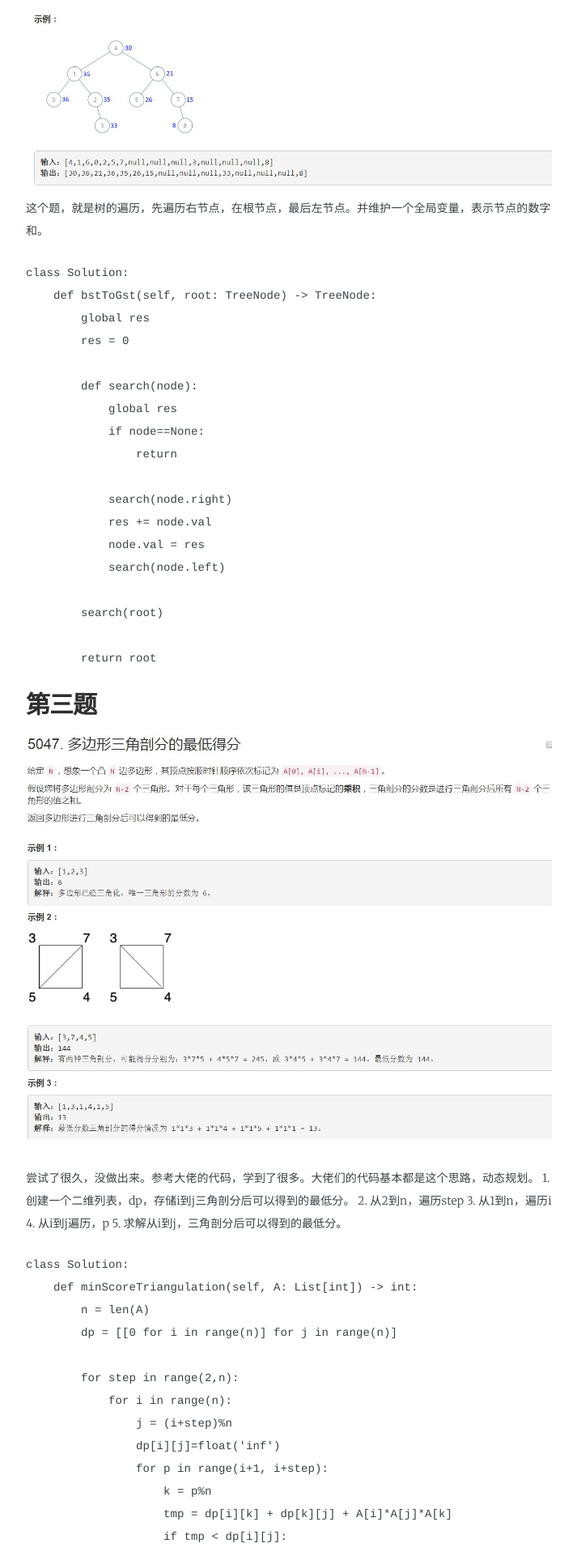
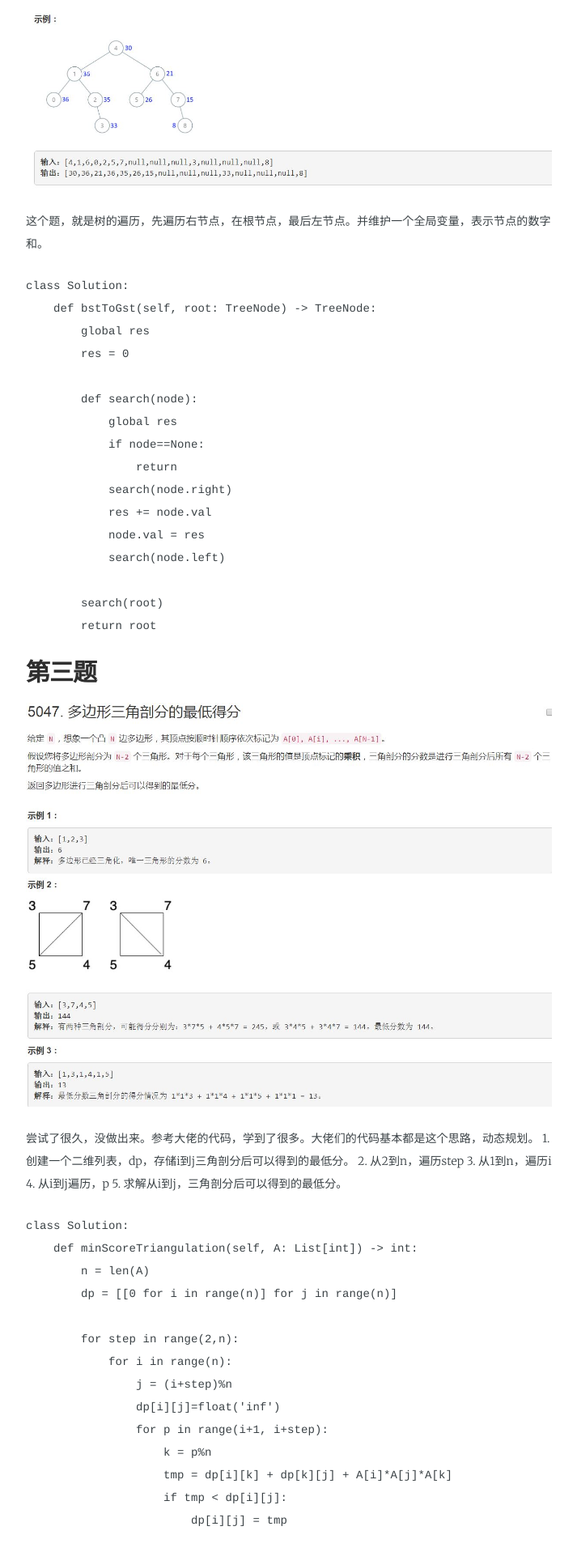
Before and after one commit to kleinzcy/kleinzcy.github.io, a Jekyll site: the page built from _posts/2019-05-06-Leetcode-135.md, in a window 1280 px wide. Shown: the part 1686-3603 px from the top of the page at 81% size, without its empty margins (283-996 px from the left). Built offline with Jekyll 4.4.1, drawn with Linux system fonts in a browser that asks for light colours; some web fonts are replaced.

Commit message:
Update 第135场周赛

````diff
--- a/_posts/2019-05-06-Leetcode-135.md
+++ b/_posts/2019-05-06-Leetcode-135.md
@@ -12,6 +12,7 @@
 <figure>
    <img src="{{ "/media/img/5051.JPG" | absolute_url }}" />
 </figure>
+
 名字很高大上，三个点不在一条线上，就解决了，因此利用斜率就可以。
 
 ```
@@ -21,7 +22,10 @@
 ```
 
 ## 第二题
-![第二题](https://github.com/kleinzcy/kleinzcy.github.io/blob/master/media/img/5050.JPG)
+<figure>
+   <img src="{{ "/media/img/5050.JPG" | absolute_url }}" />
+</figure>
+
 这个题，就是树的遍历，先遍历右节点，在根节点，最后左节点。并维护一个全局变量，表示节点的数字和。
 ```
 class Solution:
@@ -33,20 +37,20 @@
             global res
             if node==None:
                 return
-
             search(node.right)
             res += node.val
             node.val = res
             search(node.left)
 
         search(root)
-
         return root
 ```
 
 
 ## 第三题
-![第三题](https://github.com/kleinzcy/kleinzcy.github.io/blob/master/media/img/5047.JPG)
+<figure>
+   <img src="{{ "/media/img/5047.JPG" | absolute_url }}" />
+</figure>
 
 尝试了很久，没做出来。参考大佬的代码，学到了很多。大佬们的代码基本都是这个思路，动态规划。
     1. 创建一个二维列表，dp，存储i到j三角剖分后可以得到的最低分。
@@ -54,7 +58,6 @@
     3. 从1到n，遍历i
     4. 从i到j遍历，p
     5. 求解从i到j，三角剖分后可以得到的最低分。
-
 
 ```
 class Solution:
@@ -83,7 +86,9 @@
 
 
 ## 第四题
-![第四题](https://github.com/kleinzcy/kleinzcy.github.io/blob/master/media/img/5049.JPG)
+<figure>
+   <img src="{{ "/media/img/5049.JPG" | absolute_url }}" />
+</figure>
 
 看了一遍，一个大佬的代码，自己做了一遍，没做出来，靠。下面解释，大佬简介的代码。
 先来理解一下题目，就是移动石头，使石头连续，求解最大最小移动次数，此外，有一个限制条件，移动一个端点石头之后，该石头不能还是端点，这一点限制，后续会提到。
@@ -100,11 +105,9 @@
             j = i
             while(j+1 < n and stones[j+1]-stones[i] < n):
                 j += 1
-
             now = n - (j-i+1)
             if stones[j]-stones[i]==j-i and j-i==n-2:
                 now += 1
-
             low = min(low, now)
 
         return [low, high]
````
